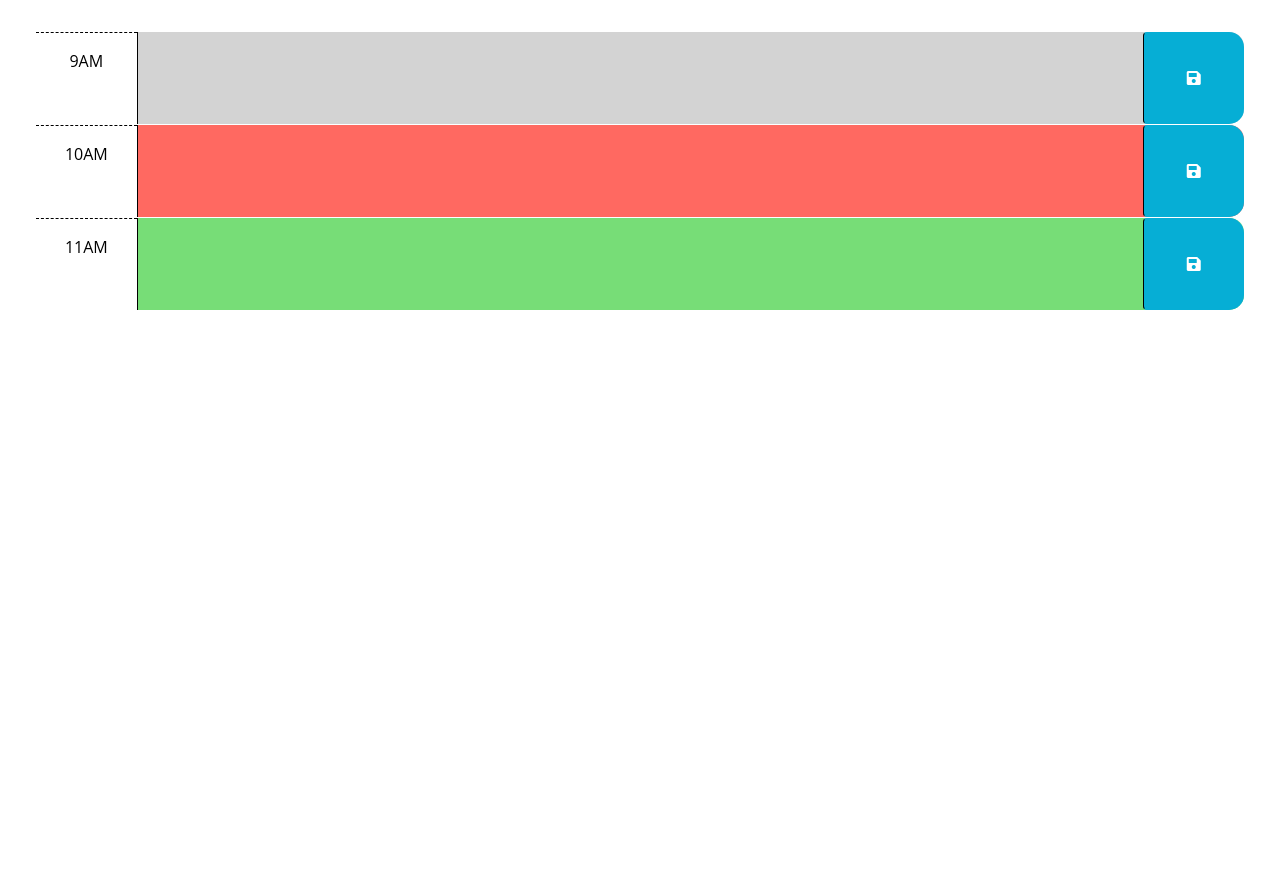
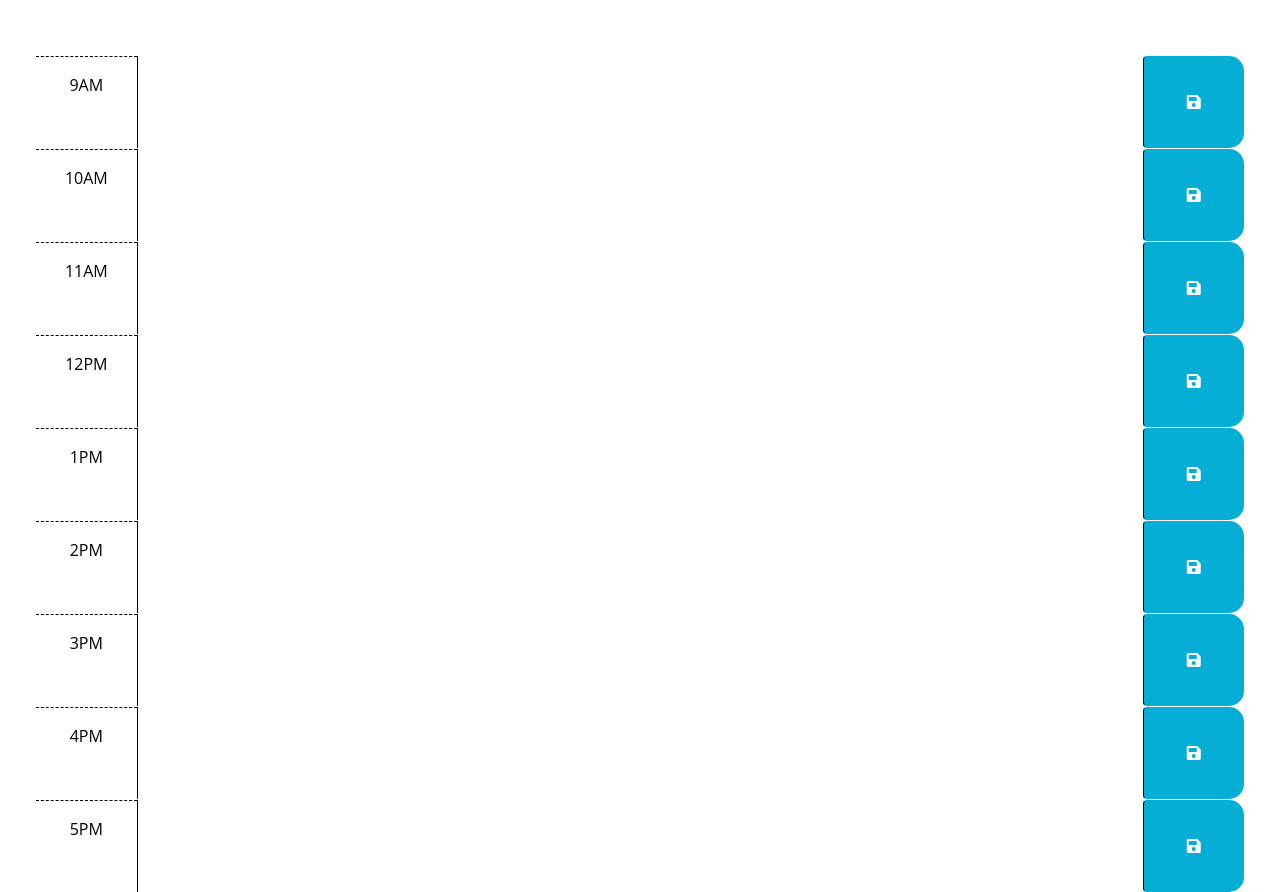
Before and after one commit to marcusperdue/Work-Day-Scheduler, a plain HTML site: page index.html in a window 1280 px wide. Shown: the part 220-1112 px from the top of the page. Before the commit the page ends 800 px from the top, so only its background shows below. Drawn offline with nearby package versions, Linux system fonts and the light colour scheme.

Commit message:
added html

```diff
--- a/index.html
+++ b/index.html
@@ -6,20 +6,13 @@
     <meta http-equiv="X-UA-Compatible" content="ie=edge" />
     <link
       href="https://cdn.jsdelivr.net/npm/bootstrap@5.1.3/dist/css/bootstrap.min.css"
-      rel="stylesheet"
-      integrity="sha384-1BmE4kWBq78iYhFldvKuhfTAU6auU8tT94WrHftjDbrCEXSU1oBoqyl2QvZ6jIW3"
-      crossorigin="anonymous"
-    />
+      rel="stylesheet" integrity="sha384-1BmE4kWBq78iYhFldvKuhfTAU6auU8tT94WrHftjDbrCEXSU1oBoqyl2QvZ6jIW3" crossorigin="anonymous"/>
     <link
       rel="stylesheet"
       href="https://use.fontawesome.com/releases/v5.8.1/css/all.css"
-      integrity="sha384-50oBUHEmvpQ+1lW4y57PTFmhCaXp0ML5d60M1M7uH2+nqUivzIebhndOJK28anvf"
-      crossorigin="anonymous"
-    />
+      integrity="sha384-50oBUHEmvpQ+1lW4y57PTFmhCaXp0ML5d60M1M7uH2+nqUivzIebhndOJK28anvf" crossorigin="anonymous"/>
     <link
-      href="https://fonts.googleapis.com/css2?family=Fira+Sans:wght@400;700&display=swap"
-      rel="stylesheet"
-    />
+      href="https://fonts.googleapis.com/css2?family=Fira+Sans:wght@400;700&display=swap" rel="stylesheet"/>
     <link rel="stylesheet" href="style.css" />
     <title>Work Day Scheduler</title>
   </head>
@@ -29,6 +22,7 @@
       <h1 class="display-3">Work Day Scheduler</h1>
       <p class="lead">A simple calendar app for scheduling your work day</p>
       <p id="currentDay" class="lead"></p>
+      Today's date: <span id="currentDate"></span>
     </header>
     <div class="container-fluid px-5">
       <!-- Use class for "past", "present", and "future" to apply styles to the
@@ -42,7 +36,7 @@
         -->
 
       <!-- Example of a past time block. The "past" class adds a gray background color. -->
-      <div id="hour-9" class="row time-block past">
+      <div id="hour-9" class="row time-block ">
         <div class="col-2 col-md-1 hour text-center py-3">9AM</div>
         <textarea class="col-8 col-md-10 description" rows="3"> </textarea>
         <button class="btn saveBtn col-2 col-md-1" aria-label="save">
@@ -51,7 +45,7 @@
       </div>
 
       <!-- Example of a present time block. The "present" class adds a red background color. -->
-      <div id="hour-10" class="row time-block present">
+      <div id="hour-10" class="row time-block ">
         <div class="col-2 col-md-1 hour text-center py-3">10AM</div>
         <textarea class="col-8 col-md-10 description" rows="3"> </textarea>
         <button class="btn saveBtn col-2 col-md-1" aria-label="save">
@@ -60,15 +54,59 @@
       </div>
 
       <!-- Example of a future time block. The "future" class adds a green background color. -->
-      <div id="hour-11" class="row time-block future">
+      <div id="hour-11" class="row time-block ">
         <div class="col-2 col-md-1 hour text-center py-3">11AM</div>
         <textarea class="col-8 col-md-10 description" rows="3"> </textarea>
         <button class="btn saveBtn col-2 col-md-1" aria-label="save">
           <i class="fas fa-save" aria-hidden="true"></i>
         </button>
       </div>
+
+      <div id="hour-12" class="row time-block ">
+        <div class="col-2 col-md-1 hour text-center py-3">12PM</div>
+        <textarea class="col-8 col-md-10 description" rows="3"> </textarea>
+        <button class="btn saveBtn col-2 col-md-1" aria-label="save">
+          <i class="fas fa-save" aria-hidden="true"></i>
+        </button>
+      </div>
+
+      <div id="hour-1" class="row time-block ">
+        <div class="col-2 col-md-1 hour text-center py-3">1PM</div>
+        <textarea class="col-8 col-md-10 description" rows="3"> </textarea>
+        <button class="btn saveBtn col-2 col-md-1" aria-label="save">
+          <i class="fas fa-save" aria-hidden="true"></i>
+        </button>
+      </div>
+      <div id="hour-2" class="row time-block ">
+        <div class="col-2 col-md-1 hour text-center py-3">2PM</div>
+        <textarea class="col-8 col-md-10 description" rows="3"> </textarea>
+        <button class="btn saveBtn col-2 col-md-1" aria-label="save">
+          <i class="fas fa-save" aria-hidden="true"></i>
+        </button>
+      </div>
+      <div id="hour-3" class="row time-block ">
+        <div class="col-2 col-md-1 hour text-center py-3">3PM</div>
+        <textarea class="col-8 col-md-10 description" rows="3"> </textarea>
+        <button class="btn saveBtn col-2 col-md-1" aria-label="save">
+          <i class="fas fa-save" aria-hidden="true"></i>
+        </button>
+      </div>
+      <div id="hour-4" class="row time-block ">
+        <div class="col-2 col-md-1 hour text-center py-3">4PM</div>
+        <textarea class="col-8 col-md-10 description" rows="3"> </textarea>
+        <button class="btn saveBtn col-2 col-md-1" aria-label="save">
+          <i class="fas fa-save" aria-hidden="true"></i>
+        </button>
+      </div>
+      <div id="hour-5" class="row time-block ">
+        <div class="col-2 col-md-1 hour text-center py-3">5PM</div>
+        <textarea class="col-8 col-md-10 description" rows="3"> </textarea>
+        <button class="btn saveBtn col-2 col-md-1" aria-label="save">
+          <i class="fas fa-save" aria-hidden="true"></i>
+        </button>
+      </div>
+
     </div>
-
     <script src="https://cdnjs.cloudflare.com/ajax/libs/jquery/3.2.1/jquery.min.js"></script>
     <script src="https://cdn.jsdelivr.net/npm/dayjs@1.11.3/dayjs.min.js"
     integrity="sha256-iu/zLUB+QgISXBLCW/mcDi/rnf4m4uEDO0wauy76x7U="
```
